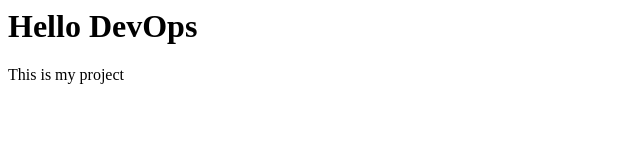
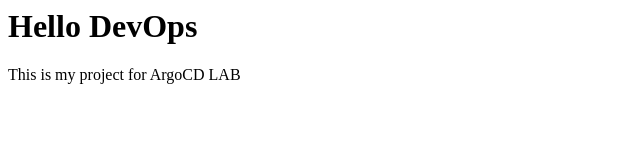
Before and after one commit to Iamnikolanikolov/jenkins-argo, a plain HTML site: page index.html in a window 1280 px wide. Shown: the whole page, without its empty margins (0-640 px from the left). Drawn offline with Linux system fonts and the light colour scheme.

Commit message:
Update index.html

```diff
--- a/index.html
+++ b/index.html
@@ -4,6 +4,6 @@
   </head>
   <body>
     <h1>Hello DevOps</h1>
-    <p>This is my project</p>
+    <p>This is my project for ArgoCD LAB</p>
   </body>
 </html>
```
